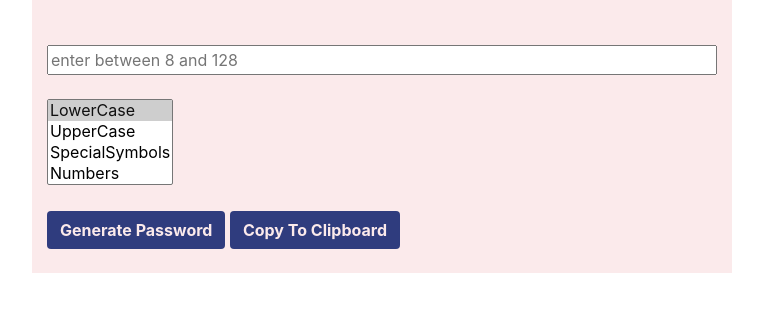
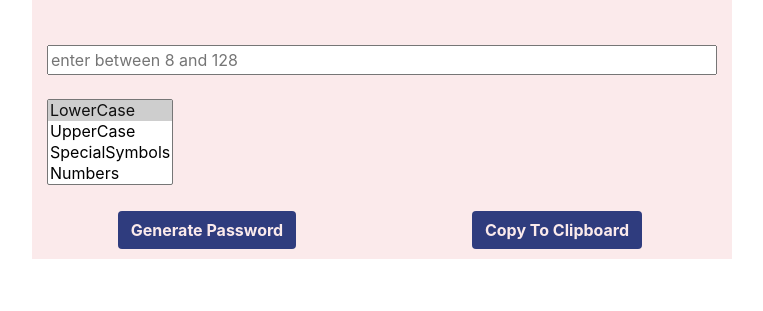
Before and after one commit to zmo2/password-generator, a plain HTML site: page index.html in a window 1280 px wide. Shown: the part 143-454 px from the top of the page, without its empty margins (258-1021 px from the left). Drawn offline with nearby package versions, Linux system fonts and the light colour scheme.

Commit message:
version 1 submit

```diff
--- a/index.html
+++ b/index.html
@@ -38,14 +38,17 @@
         </div>
 
         <br>
-        <div class="container jsButtons">
+        <div class="row jsButtons">
+          <div class="col-sm-6">
             <button onclick = "generatePassword()" type="button" class = "btn genPassButton">
               Generate Password
             </button>
-
+          </div>
+          <div class= "col-sm-6">
             <button type="button" onclick = "copy()" class = "btn copyToClip">
               Copy To Clipboard
             </button>
+          </div>
         <br><br>
         </div>
       </div>
--- a/javascript.js
+++ b/javascript.js
@@ -18,18 +18,23 @@ function clearPassword() {
 //function that checks for what password options were selected and save at least one of the selected options into a temp string
 function getSelectedItems(){
     for (i=0; i<selectedItems.length; i++){
+
         if (selectedItems[i].label === "LowerCase"){
             tempPass = tempPass.concat(lowerAlp.charAt(Math.floor(Math.random() * lowerAlp.length)));
             tempKeyPool = tempKeyPool.concat(lowerAlp)
+            // console.log(tempPass)
         }if (selectedItems[i].label === "UpperCase"){
             tempPass = tempPass.concat(upperAlp.charAt(Math.floor(Math.random() * upperAlp.length)));
             tempKeyPool = tempKeyPool.concat(upperAlp)
+            // console.log(tempPass)
         }if (selectedItems[i].label === "SpecialSymbols"){
             tempPass = tempPass.concat(specialSym.charAt(Math.floor(Math.random() * specialSym.length)));
             tempKeyPool = tempKeyPool.concat(specialSym)
+            // console.log(tempPass)
         }if (selectedItems[i].label === "Numbers"){
             tempPass = tempPass.concat(numbers.charAt(Math.floor(Math.random() * numbers.length)));
             tempKeyPool = tempKeyPool.concat(numbers)
+            // console.log(tempPass)
         }
     }
 }
--- a/style.css
+++ b/style.css
@@ -38,3 +38,8 @@
 #passLength{
     width: 100%;
 }
+
+.jsButtons{
+    margin: auto;
+    text-align: center;
+}
```
Lines whose indentation alone changed are shown as unchanged.
